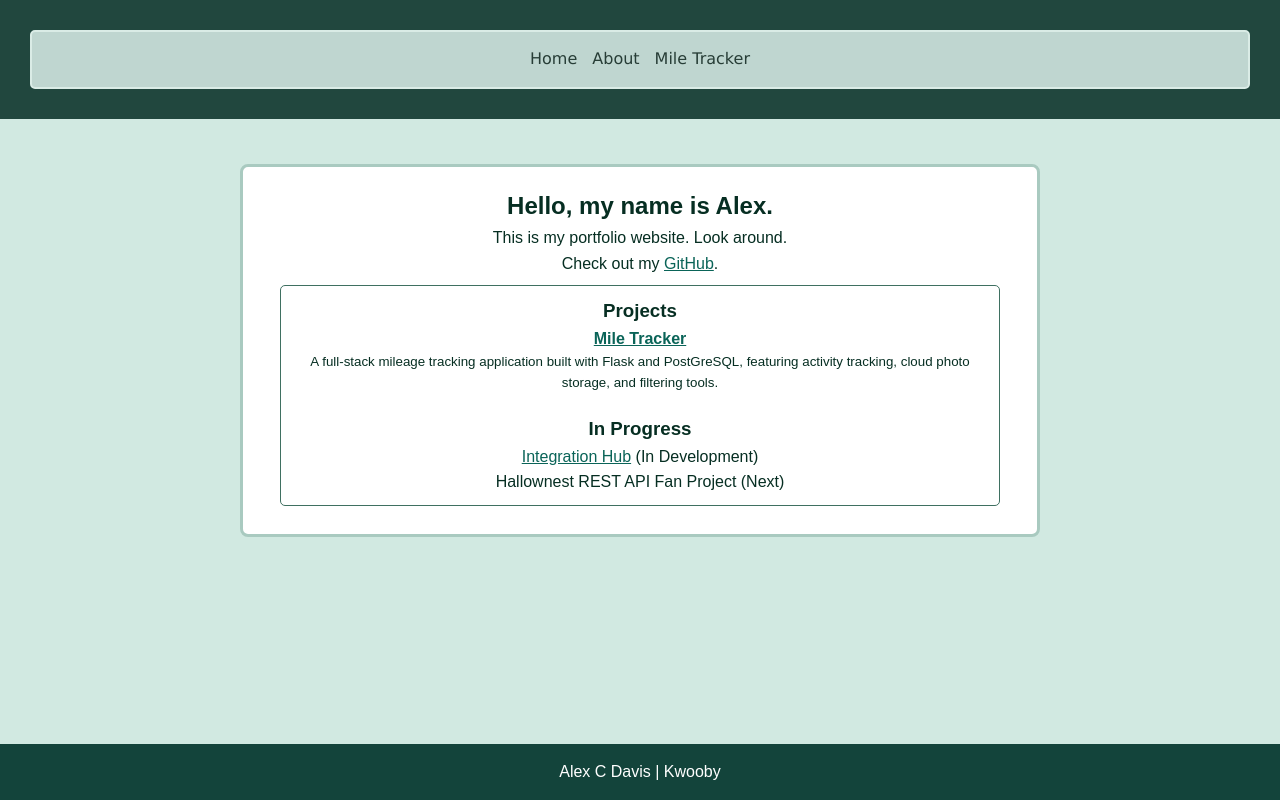
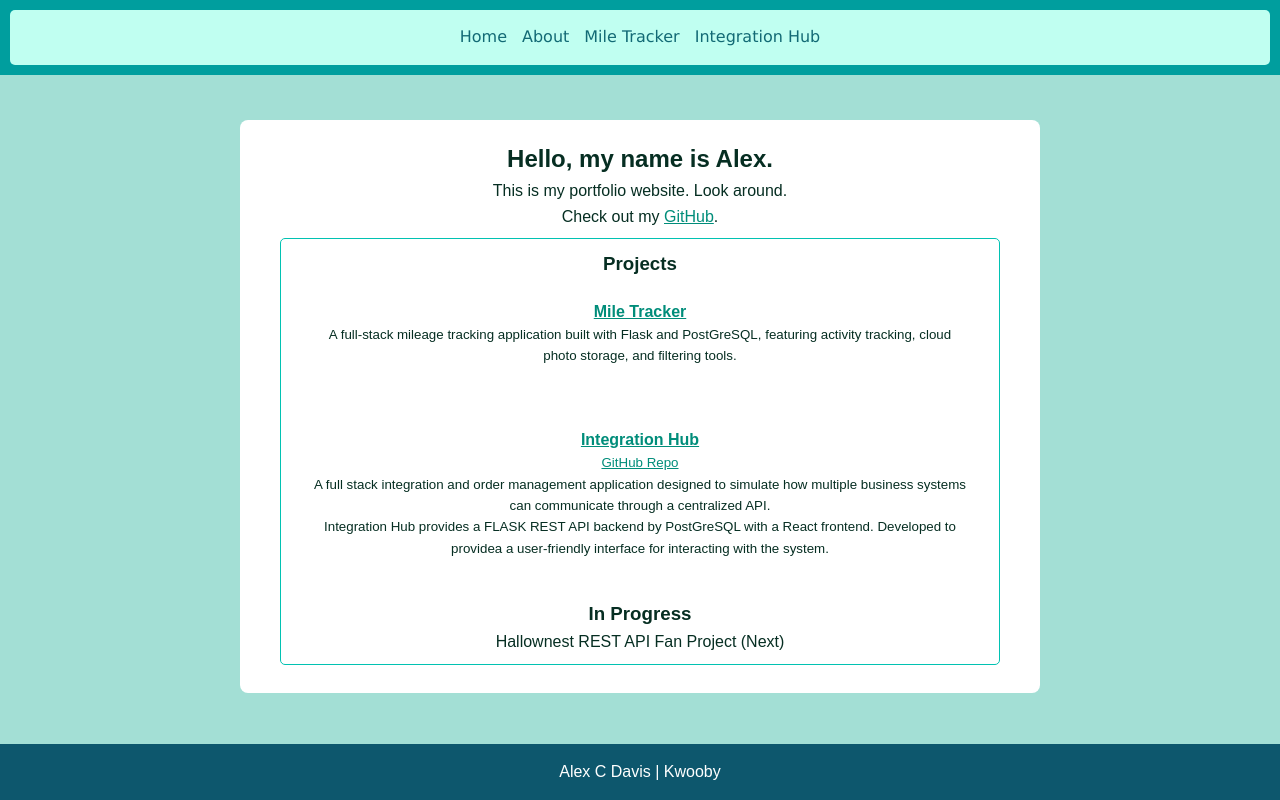
Before and after one commit to kwooby/kwooby, a Flask app: page / in a window 1280 px wide. Run offline with Flask 3, Linux system fonts and the light colour scheme; some libraries are stand-ins or nearby versions.

Commit message:
feat: add Integration Hub API link to portfolio

```diff
--- a/app.py
+++ b/app.py
@@ -606,8 +606,18 @@ def dashboard():
     # Get list of years that have runs for this user so UI can present options
     years = get_available_years(user_id)
 
-    # Compute monthly aggregation restricted to the selected year (if provided)
-    monthly_miles = get_monthly_miles(user_id, year=selected_year)
+    # Compute monthly aggregation restricted to the selected year and activity
+    run_monthly_miles = get_monthly_miles(
+        user_id,
+        year=selected_year,
+        activity="run"
+    )
+
+    walk_monthly_miles = get_monthly_miles(
+        user_id,
+        year=selected_year,
+        activity="walk"
+    )
 
     return render_template(
         "mile-tracker/dashboard.html",
@@ -619,7 +629,8 @@ def dashboard():
         has_next_runs=has_next_runs,
         has_next_photo=has_next_photo,
         total_miles=total_miles,
-        monthly_miles=monthly_miles,
+        run_monthly_miles=run_monthly_miles,
+        walk_monthly_miles=walk_monthly_miles,
         selected_year=selected_year,
         years=years
     )
--- a/static/style.css
+++ b/static/style.css
@@ -12,7 +12,7 @@ body {
     flex-direction: column;
 
     font-family: Arial, sans-serif;
-    background-color: #d1e9e1;
+    background-color: #a3dfd5;
     color: #062e22;
 
     line-height: 1.6;
@@ -26,23 +26,23 @@ li {
 
 /* Links */
 a, a:visited {
-    color: rgb(10, 100, 88);
+    color: rgb(0, 141, 122);
 }
 
 a:hover {
-    color: #002d33;
+    color: #006c7a;
 }
 
 /* Header */
 header {
-    background-color: #21473e;
-    padding: 20px;
+    background-color: #009e9e;
     text-align: center;
+    width: 100%;
 }
 
 /* Footer */
 footer {
-    background-color: #13443b;
+    background-color: #0d576d;
     color: white;
     text-align: center;
     padding: 15px;
@@ -67,18 +67,17 @@ nav li {
 }
 
 nav ul {
-    background-color: #bfd6d0;
+    background-color: #c0fff1;
     list-style: none;
     display: flex;
     justify-content: center;
     align-items: center;
-    border: solid #daece6 2px;
     border-radius: 5px;
     gap: 7px;
 }
 
 nav a, nav a:visited {
-    color: rgb(39, 61, 54);
+    color: rgb(18, 106, 117);
     text-decoration: none;
 }
 
@@ -135,11 +134,10 @@ nav a:hover, nav a:hover:visited {
     align-items: center;
     margin: auto;
 
-    border: solid #a9cac0 3px;
 }
 
 .project-list-container {
-    border: solid 1px #3f7061;
+    border: solid 1px #01c2b2;
     margin: 0.5rem auto;
     padding: 10px;
     border-radius: 5px;
--- a/templates/portfolio/base.html
+++ b/templates/portfolio/base.html
@@ -14,18 +14,91 @@
     <nav>
         <ul class="nav-bar">
 
-            <li><a href ="{{ url_for('index') }}">Home</a></li>
-            <li><a href="{{ url_for('about') }}">About</a></li>
+            <li>
+                <a
+                    href ="{{ url_for('index') }}"
+                    target="_blank"
+                    rel="noopener noreferrer"
+                >
+                    Home
+                </a>
+            </li>
+
+            <li>
+                <a
+                    href="{{ url_for('about') }}"
+                    target="_blank"
+                    rel="noopener noreferrer"
+                >
+                    About
+                </a>
+            </li>
+
             <li class="dropdown">
-                <a href="{{ url_for('dashboard') }}">Mile Tracker</a>
+
+                <a
+                    href="{{ url_for('dashboard') }}"
+                    target="_blank"
+                    rel="noopener noreferrer"
+                >
+                    Mile Tracker
+                </a>
 
                 <ul class="dropdown-menu">
-                    <li class="dropdown-item"><a href="{{ url_for('dashboard') }}">Dashboard</a></li>
-                    <li class="dropdown-item"><a href="{{ url_for('runs_history') }}">History</a></li>
-                    <li class="dropdown-item"><a href="{{ url_for('settings') }}">Settings</a></li>
-                    <li class="dropdown-item"><a href="{{  url_for('logout') }}">Logout</a></li>
+
+                    <li class="dropdown-item">
+                        <a
+                            href="{{ url_for('dashboard') }}"
+                            target="_blank"
+                            rel="noopener noreferrer"
+                        >
+                            Dashboard
+                        </a>
+                    </li>
+
+                    <li class="dropdown-item">
+                        <a
+                            href="{{ url_for('runs_history') }}"
+                            target="_blank"
+                            rel="noopener noreferrer"
+                        >
+                            History
+                        </a>
+                    </li>
+
+                    <li class="dropdown-item">
+                        <a
+                            href="{{ url_for('settings') }}"
+                            target="_blank"
+                            rel="noopener noreferrer"
+                        >
+                            Settings
+                        </a>
+                    </li>
+
+                    <li class="dropdown-item">
+                        <a
+                            href="{{  url_for('logout') }}"
+                            target="_blank"
+                            rel="noopener noreferrer"
+                        >
+                            Logout
+                        </a>
+                    </li>
+
                 </ul>
             </li>
+
+            <li>
+                <a
+                    href="https://integration-hub-frontend-vsds.onrender.com/"
+                    target="_blank"
+                    rel="noopener noreferrer"
+                >
+                    Integration Hub
+                </a>
+            </li>
+
         </ul>
     </nav>
 </header>
--- a/templates/portfolio/index.html
+++ b/templates/portfolio/index.html
@@ -24,16 +24,47 @@
         <div class="functional-projects">
             <h3>Projects</h3>
 
-                <h4><a href="{{ url_for('dashboard') }}">Mile Tracker</a></h4>
-                <p class="functional-description">A full-stack mileage tracking application built with Flask and PostGreSQL,
-                featuring activity tracking, cloud photo storage, and filtering tools.</p>
+                <section class="mile-tracker-container">
+                    <h4>
+                        <a href="{{ url_for('dashboard') }}">
+                            Mile Tracker
+                        </a>
+                    </h4>
+
+                    <p class="functional-description">
+                        A full-stack mileage tracking application built with Flask and PostGreSQL,
+                    featuring activity tracking, cloud photo storage, and filtering tools.
+                    </p>
+                </section>
+
+                <section class="integration-hub-container">
+                    <h4>
+                        <a href="https://integration-hub-frontend-vsds.onrender.com/">
+                            Integration Hub
+                        </a>
+                    </h4>
+
+                    <p class="functional-description"><a href="https://github.com/kwooby/integration-hub">
+                        GitHub Repo
+                    </a></p>
+
+                    <p class="functional-description">
+                        A full stack integration and order management application designed to simulate
+                        how multiple business systems can communicate through a centralized API.
+                    </p>
+                    <p class="functional-description">
+                        Integration Hub provides a FLASK REST API backend by PostGreSQL with a React
+                        frontend. Developed to providea a user-friendly interface for interacting with
+                        the system.
+                    </p>
+                </section>
+
         </div>
 
         <div class="wip">
             <h3>In Progress</h3>
 
             <ul class="wip-list">
-                <li><a href="https://github.com/kwooby/integration-hub">Integration Hub</a> (In Development)</li>
                 <li>Hallownest REST API Fan Project (Next)</li>
             </ul>
         </div>
```
Also changed, not shown: other parts of static/style.css (+24 -16 lines).
